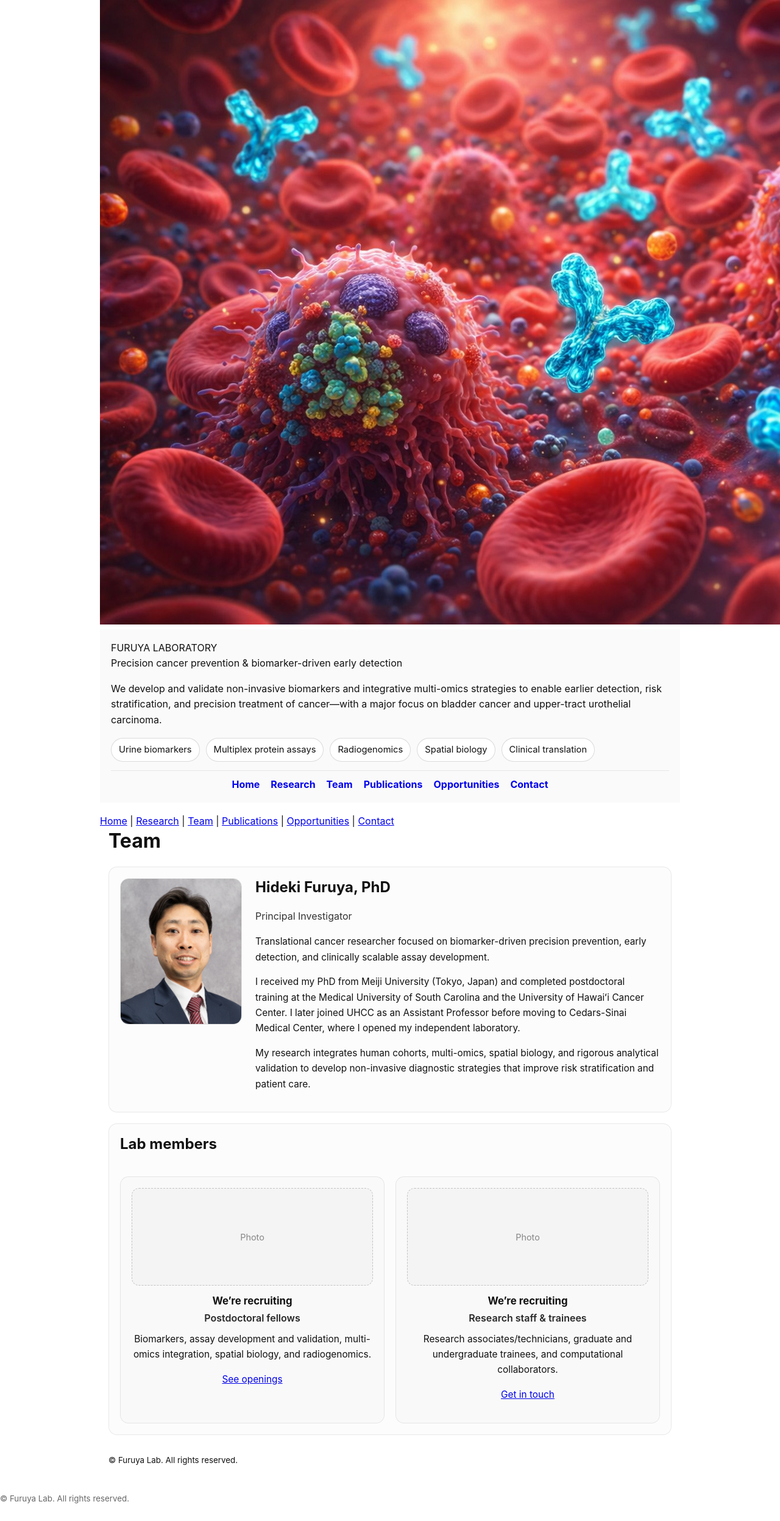
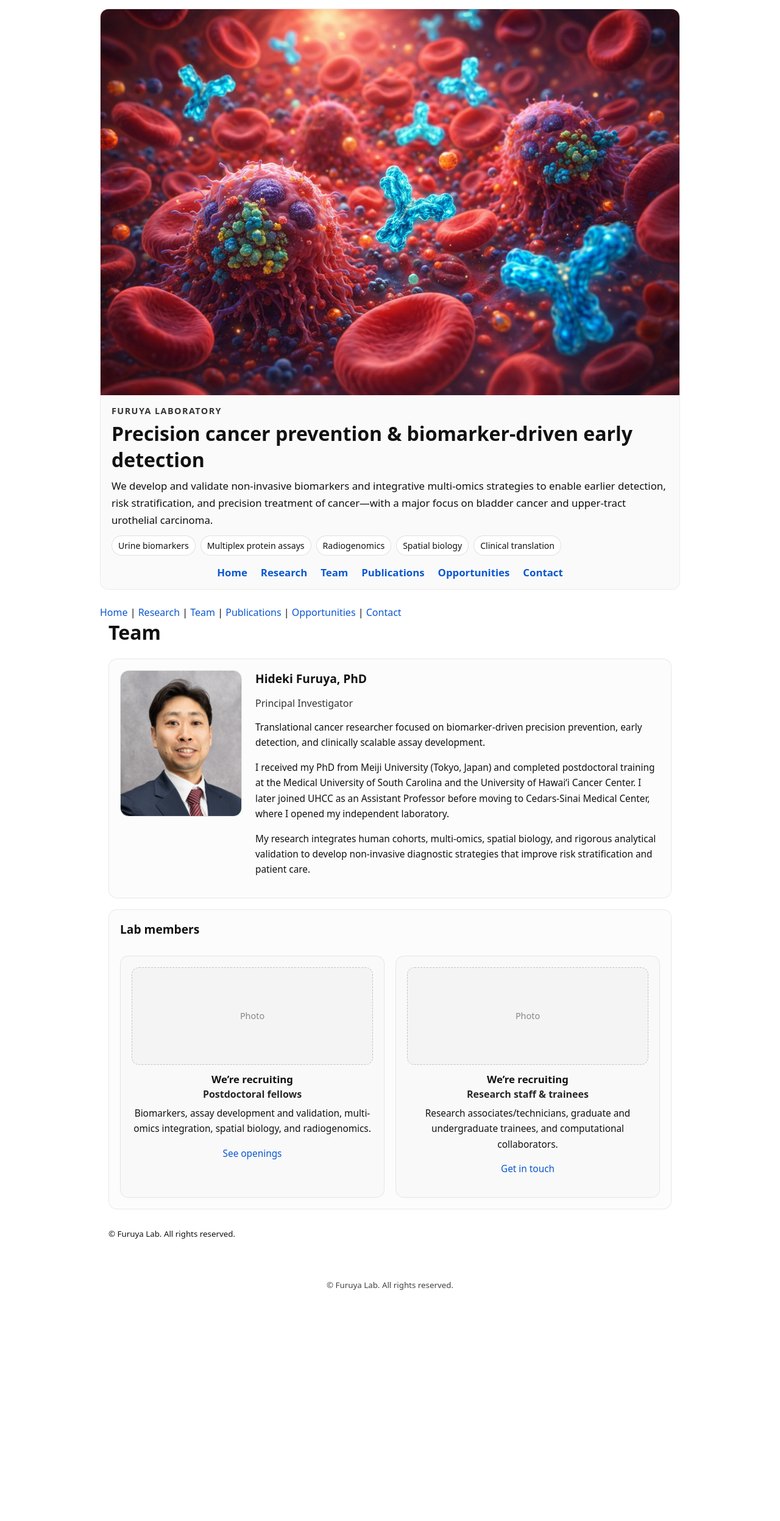
Before and after one commit to hdb58jyfdm-cell/furuyalab.github.io, a Jekyll site: the page built from team.md, in a window 1280 px wide. Shown: the whole page at 61% size. Built offline with Jekyll 4.4.1, drawn with Linux system fonts in a browser that asks for light colours; our own code applies the rules of GitHub Pages for plain Markdown files; after the commit the page ends 2145 px from its top, so only the background shows below that.

Commit message:
Update site.css

```diff
--- a/assets/css/site.css
+++ b/assets/css/site.css
@@ -1,123 +1,49 @@
-/* Base */
-:root{
-  --wrap: 980px;
-  --border: rgba(0,0,0,.10);
-  --muted: rgba(0,0,0,.72);
+/* ---------- Base ---------- */
+* { box-sizing: border-box; }
+body { margin: 0; font-family: system-ui, -apple-system, Segoe UI, Roboto, Arial, sans-serif; color: #111; }
+a { color: #0b57d0; text-decoration: none; }
+a:hover { text-decoration: underline; }
+
+/* ---------- Layout ---------- */
+.wrap { max-width: 980px; margin: 0 auto; padding: 0 14px; }
+.site-main { padding: 8px 0 30px; }
+.site-footer { padding: 22px 0 28px; text-align: center; color: rgba(0,0,0,.75); }
+
+/* ---------- Hero ---------- */
+.hero { margin: 14px 0 18px; border-radius: 14px; overflow: hidden; border: 1px solid rgba(0,0,0,.08); background: #fff; }
+.hero img { width: 100%; height: auto; display: block; }
+.hero-cap { padding: 16px 18px; background: rgba(0,0,0,.02); }
+
+.kicker { letter-spacing: .10em; text-transform: uppercase; font-size: .90rem; opacity: .85; margin: 0 0 6px; font-weight: 700; }
+.title { font-size: 2.0rem; margin: 6px 0 8px; font-weight: 800; }
+.lead { font-size: 1.05rem; line-height: 1.65; margin: 0; }
+
+.pillrow { display:flex; flex-wrap: wrap; gap: 8px; margin-top: 12px; }
+.pill { padding: 6px 10px; border-radius: 999px; border: 1px solid rgba(0,0,0,.12); font-size: .88rem; background: white; }
+
+/* ---------- Nav (centered, below hero text) ---------- */
+.site-nav { margin-top: 16px; display: flex; gap: 22px; justify-content: center; flex-wrap: wrap; }
+.navlink { font-weight: 700; font-size: 1.05rem; }
+
+/* ---------- Cards ---------- */
+.card { border: 1px solid rgba(0,0,0,.08); border-radius: 14px; padding: 16px; background: rgba(0,0,0,.01); margin-top: 18px; }
+.card h2 { margin: 0 0 10px; font-size: 1.2rem; }
+.small { font-size: .96rem; line-height: 1.65; }
+.muted { opacity: .85; }
+
+/* PI block */
+.profile { display: grid; grid-template-columns: 160px 1fr; gap: 14px; align-items: start; }
+.avatar { width: 160px; height: 160px; border-radius: 14px; object-fit: cover; border: 1px solid rgba(0,0,0,.08); }
+
+/* Research images side-by-side */
+.imgrow { display: grid; grid-template-columns: 1fr 1fr; gap: 12px; margin-top: 12px; }
+.imgcard img { width: 100%; height: auto; border-radius: 12px; border: 1px solid rgba(0,0,0,.08); display: block; }
+.imgcap { margin: 8px 0 0; font-size: .92rem; opacity: .85; }
+
+/* Responsive */
+@media (max-width: 760px){
+  .title { font-size: 1.7rem; }
+  .profile { grid-template-columns: 120px 1fr; }
+  .avatar { width: 120px; height: 120px; }
+  .imgrow { grid-template-columns: 1fr; }
 }
-
-*{ box-sizing: border-box; }
-
-body{
-  margin: 0;
-  font-family: -apple-system, BlinkMacSystemFont, "Segoe UI", Roboto, Arial, sans-serif;
-  line-height: 1.6;
-  color: #111;
-  background: #fff;
-}
-
-.wrap{
-  max-width: var(--wrap);
-  margin: 0 auto;
-  padding: 0 14px;
-}
-
-/* HERO */
-.site-hero{
-  padding: 14px 0 0;
-}
-
-.hero-card{
-  border: 1px solid var(--border);
-  border-radius: 18px;
-  overflow: hidden;
-  background: #fff;
-}
-
-.hero-img{
-  width: 100%;
-  height: auto;
-  display: block;
-}
-
-.hero-cap{
-  padding: 18px 18px 16px;
-  background: rgba(0,0,0,.02);
-}
-
-.hero-kicker{
-  letter-spacing: .14em;
-  text-transform: uppercase;
-  font-size: .92rem;           /* bigger than before */
-  font-weight: 700;
-  color: rgba(0,0,0,.78);
-}
-
-.hero-title{
-  margin: 10px 0 8px;
-  font-size: 2.25rem;
-  line-height: 1.15;
-  font-weight: 750;
-}
-
-.hero-lead{
-  margin: 0 0 14px;
-  font-size: 1.05rem;
-  color: var(--muted);
-}
-
-/* Pills */
-.pillrow{
-  display: flex;
-  flex-wrap: wrap;
-  gap: 10px;
-  margin: 0 0 14px;
-}
-
-.pill{
-  padding: 7px 12px;
-  border-radius: 999px;
-  border: 1px solid rgba(0,0,0,.14);
-  background: #fff;
-  font-size: .92rem;
-}
-
-/* NAV (centered, below hero text) */
-.site-nav{
-  display: flex;
-  justify-content: center;   /* centers the row */
-  flex-wrap: wrap;
-  gap: 18px;
-  padding-top: 10px;
-  margin-top: 10px;
-  border-top: 1px solid rgba(0,0,0,.08);
-}
-
-.navlink{
-  text-decoration: none;
-  font-weight: 650;
-}
-
-.navlink:hover{
-  text-decoration: underline;
-}
-
-/* Main content */
-.site-main{
-  padding: 18px 0 18px;
-}
-
-.site-main h1, .site-main h2, .site-main h3{
-  line-height: 1.25;
-}
-
-/* Footer */
-.site-footer{
-  padding: 10px 0 24px;
-  color: rgba(0,0,0,.60);
-}
-
-/* Small screens */
-@media (max-width: 640px){
-  .hero-title{ font-size: 1.8rem; }
-  .site-nav{ gap: 12px; }
-}
```
